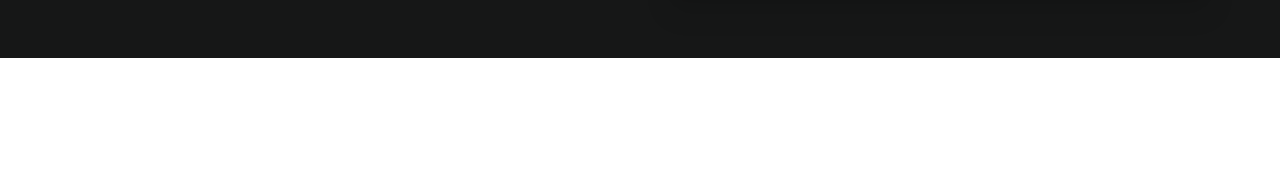
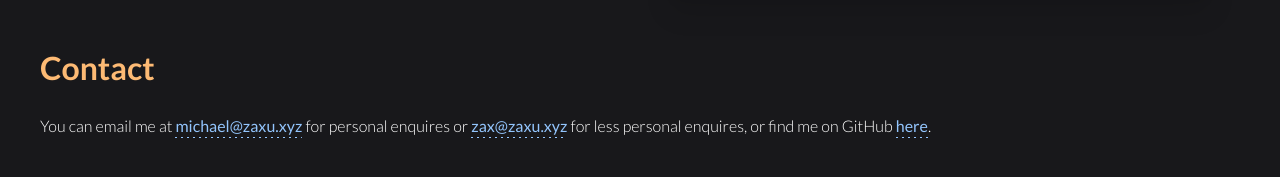
Before and after one commit to zax-xyz/portfolio, a Vue app: page / in a window 1280 px wide. Shown: the part 2770-2947 px from the top of the page. Before the commit the page ends 2828 px from the top, so only its background shows below. Built offline with nearby package versions, Linux system fonts and the light colour scheme.

Commit message:
feat: add contact section

```diff
--- /dev/null
+++ b/src/components/Contact.vue
@@ -0,0 +1,20 @@
+<template lang="pug">
+div
+  h1 Contact
+
+  section
+    p You can email me at #[Link(href="mailto:michael@zaxu.xyz") michael@zaxu.xyz] for personal enquires or #[Link(href="mailto:zax@zaxu.xyz") zax@zaxu.xyz] for less personal enquires, or find me on GitHub #[Link(href="https://github.com/zaxutic") here].
+</template>
+
+<script>
+import Link from "./Link.vue";
+
+export default {
+  name: "Contact",
+  components: {
+    Link,
+  },
+};
+</script>
+
+<style lang="stylus" scoped></style>
--- a/src/views/Home.vue
+++ b/src/views/Home.vue
@@ -1,15 +1,17 @@
 <template lang="pug">
-  .main
-    .wrapper
-      About
-      Experience
-      Projects
+.main
+  .wrapper
+    About
+    Experience
+    Projects
+    Contact
 </template>
 
 <script>
 import About from "@/components/About.vue";
 import Experience from "@/components/Experience.vue";
 import Projects from "@/components/Projects.vue";
+import Contact from "@/components/Contact.vue";
 
 export default {
   name: "Home",
@@ -17,6 +19,7 @@ export default {
     About,
     Experience,
     Projects,
+    Contact,
   },
 };
 </script>
@@ -27,7 +30,8 @@ export default {
   color white
   line-height 1.5
   font-weight 300
-  background hsl(210, 2%, 9%)
+  background hsl(210, 5%, 9%)
+  background #18181b
 
 .wrapper
   max-width 1200px
@@ -36,12 +40,12 @@ export default {
 
 >>> h1
   // color hsl(210, 60%, 46%)
-  color #60A5FA
-  color #93C5FD
-  color #FDBA74
+  color #60a5fa
+  color #93c5fd
+  color #fdba74
 
-$link-color = #93C5FD
-$link-hover-color = #60A5FA
+$link-color = #93c5fd
+$link-hover-color = #bfdbfe
 
 >>> a
   color $link-color
```
